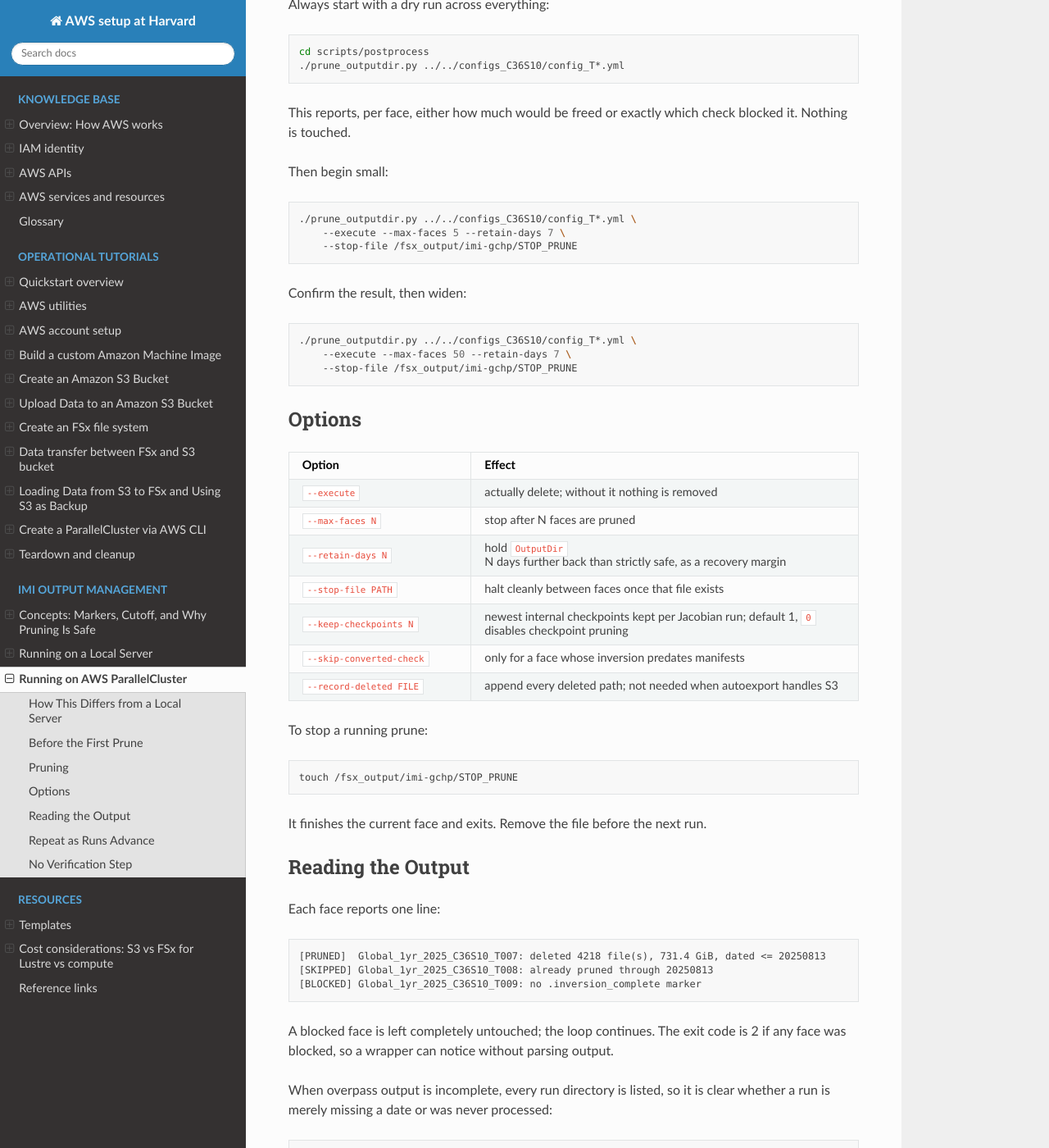
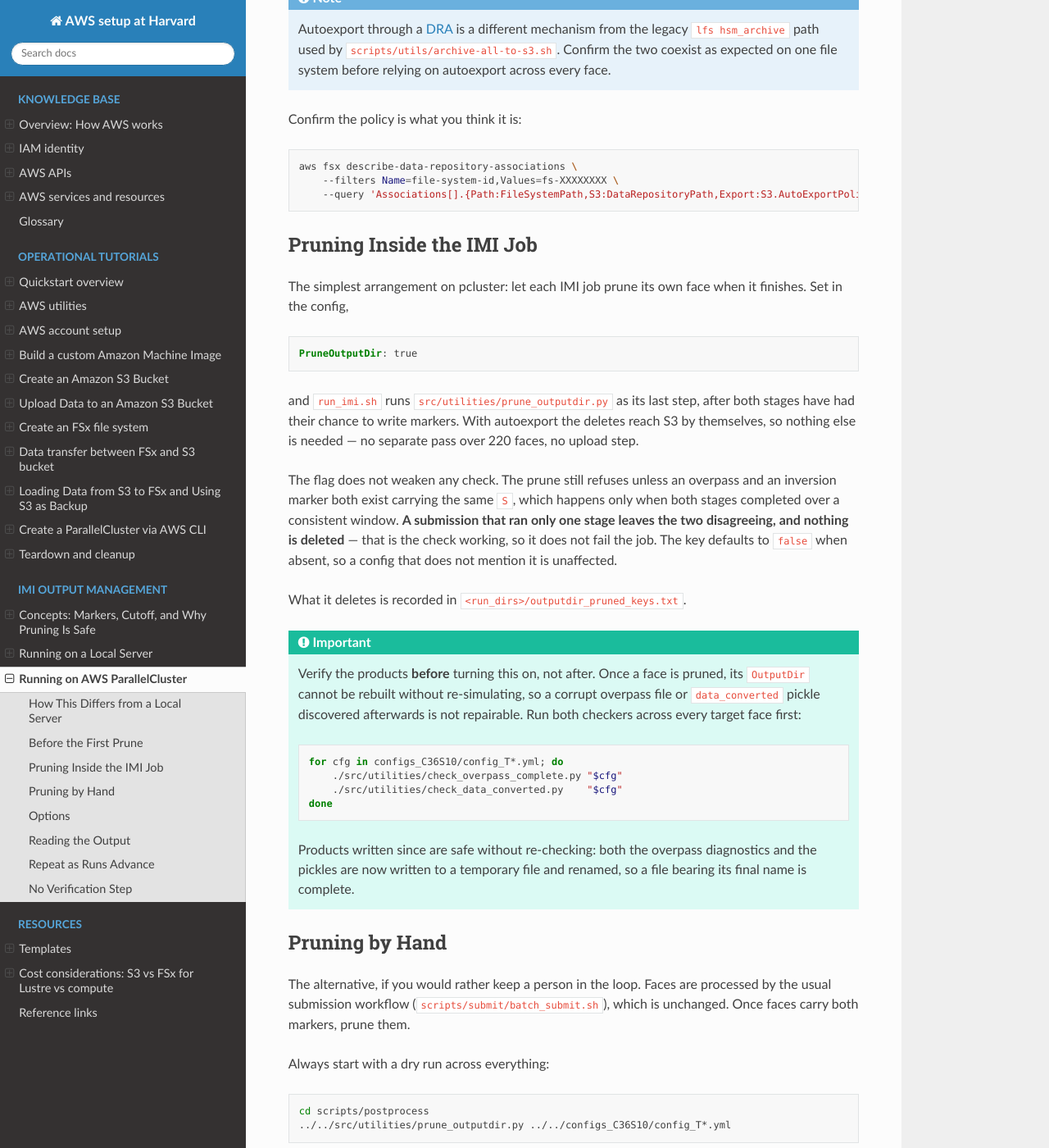
Before and after one commit to 1Dandan/learning-aws, a Sphinx documentation site: the page built from docs/source/imi/aws-pcluster.rst, in a window 1280 px wide and 1400 px high, scrolled down 1321 px. Shown: the whole window at 82% size. Built offline with Sphinx 7.4.7 and the Read the Docs theme 3.1.0, drawn with Linux system fonts in a browser that asks for light colours; some of the changed text lies outside the part shown.

Commit message:
Document pruning inside the IMI job, and the moved tools
PruneOutputDir: true makes run_imi.sh prune its own face as its last step.
On pcluster with autoexport that is the whole procedure -- the deletes reach
S3 by themselves, so the separate pass over 220 faces and the upload step both
go away. The flag weakens nothing: the prune still refuses unless both markers
carry the same S, and a submission that ran one stage leaves them disagreeing.

Also corrected, all of it stale against the code:

- prune_outputdir.py and check_overpass_complete.py moved to src/utilities/,
  so every command naming them was wrong
- markers and the prune manifest lost their leading dot, to be visible to ls
- the cutoff is S-2 only for an afternoon overpass; overpass_lookback_days()
  reads OverpassTime and holds it back a day for a morning one
- step 3 checks data_converted pickles as well as overpass files, since a
  truncated pickle satisfies the prune's fourth precondition
- CS_grids now uploads in full, second pass, --size-only

The versioning advice was wrong about cost. Enabling it duplicates nothing:
noncurrent versions appear only on delete or overwrite, so the bill follows the
deletion rate rather than the 168 TB total, and a 3-day expiry is tens of
dollars for the whole sweep rather than the 30-day figure implied before.

Co-Authored-By: Claude Opus 5 (1M context) <noreply@anthropic.com>

```diff
--- a/docs/source/imi/aws-pcluster.rst
+++ b/docs/source/imi/aws-pcluster.rst
@@ -45,8 +45,32 @@ Before the First Prune
    With a ``NEW,CHANGED,DELETED`` autoexport policy, deleting a file on FSx
    propagates the delete to S3, and that is irreversible.
 
-   **Enable S3 bucket versioning with a noncurrent-version expiry first.** A
-   30-day expiry is inexpensive and is the only real undo.
+   **Consider S3 bucket versioning with a short noncurrent-version expiry.**
+   Enabling it costs nothing on existing objects — noncurrent versions appear
+   only when something is deleted or overwritten — so the bill follows the
+   deletion *rate*, not the bucket total. At a few hundred GiB pruned per day
+   against a 3-day expiry, that is tens of dollars for an entire sweep.
+
+   It is the only measure here that protects against a mistake nobody
+   anticipated; every other check catches a failure that was foreseen. Suspend
+   versioning once the results are verified, and the lifecycle rule clears the
+   retained versions within the window.
+
+   .. code-block:: bash
+
+      aws s3api put-bucket-versioning --bucket BUCKET \
+          --versioning-configuration Status=Enabled
+
+      aws s3api put-bucket-lifecycle-configuration --bucket BUCKET \
+          --lifecycle-configuration '{"Rules":[{
+            "ID":"expire-pruned-outputdir","Status":"Enabled",
+            "Filter":{"Prefix":"output/"},
+            "NoncurrentVersionExpiration":{"NoncurrentDays":3},
+            "AbortIncompleteMultipartUpload":{"DaysAfterInitiation":7}}]}'
+
+   Confirm the interaction with your DRA on a single face before enabling it
+   bucket-wide: that deletes still propagate, and that a noncurrent version is
+   retained where you expect.
 
 .. note::
 
@@ -63,10 +87,55 @@ Confirm the policy is what you think it is:
        --filters Name=file-system-id,Values=fs-XXXXXXXX \
        --query 'Associations[].{Path:FileSystemPath,S3:DataRepositoryPath,Export:S3.AutoExportPolicy.Events}'
 
-Pruning
--------
+.. _prune-in-job:
 
-Faces are processed by the usual submission workflow
+Pruning Inside the IMI Job
+--------------------------
+
+The simplest arrangement on pcluster: let each IMI job prune its own face when
+it finishes. Set in the config,
+
+.. code-block:: yaml
+
+   PruneOutputDir: true
+
+and ``run_imi.sh`` runs ``src/utilities/prune_outputdir.py`` as its last step,
+after both stages have had their chance to write markers. With autoexport the
+deletes reach S3 by themselves, so nothing else is needed — no separate pass
+over 220 faces, no upload step.
+
+The flag does not weaken any check. The prune still refuses unless an overpass
+and an inversion marker both exist carrying the same ``S``, which happens only
+when both stages completed over a consistent window. **A submission that ran
+only one stage leaves the two disagreeing, and nothing is deleted** — that is
+the check working, so it does not fail the job. The key defaults to ``false``
+when absent, so a config that does not mention it is unaffected.
+
+What it deletes is recorded in ``<run_dirs>/outputdir_pruned_keys.txt``.
+
+.. important::
+
+   Verify the products **before** turning this on, not after. Once a face is
+   pruned, its ``OutputDir`` cannot be rebuilt without re-simulating, so a
+   corrupt overpass file or ``data_converted`` pickle discovered afterwards is
+   not repairable. Run both checkers across every target face first:
+
+   .. code-block:: bash
+
+      for cfg in configs_C36S10/config_T*.yml; do
+          ./src/utilities/check_overpass_complete.py "$cfg"
+          ./src/utilities/check_data_converted.py    "$cfg"
+      done
+
+   Products written since are safe without re-checking: both the overpass
+   diagnostics and the pickles are now written to a temporary file and renamed,
+   so a file bearing its final name is complete.
+
+Pruning by Hand
+---------------
+
+The alternative, if you would rather keep a person in the loop. Faces are
+processed by the usual submission workflow
 (``scripts/submit/batch_submit.sh``), which is unchanged. Once faces carry both
 markers, prune them.
 
@@ -75,7 +144,7 @@ Always start with a dry run across everything:
 .. code-block:: bash
 
    cd scripts/postprocess
-   ./prune_outputdir.py ../../configs_C36S10/config_T*.yml
+   ../../src/utilities/prune_outputdir.py ../../configs_C36S10/config_T*.yml
 
 This reports, per face, either how much would be freed or exactly which check
 blocked it. Nothing is touched.
@@ -84,7 +153,7 @@ Then begin small:
 
 .. code-block:: bash
 
-   ./prune_outputdir.py ../../configs_C36S10/config_T*.yml \
+   ../../src/utilities/prune_outputdir.py ../../configs_C36S10/config_T*.yml \
        --execute --max-faces 5 --retain-days 7 \
        --stop-file /fsx_output/imi-gchp/STOP_PRUNE
 
@@ -92,7 +161,7 @@ Confirm the result, then widen:
 
 .. code-block:: bash
 
-   ./prune_outputdir.py ../../configs_C36S10/config_T*.yml \
+   ../../src/utilities/prune_outputdir.py ../../configs_C36S10/config_T*.yml \
        --execute --max-faces 50 --retain-days 7 \
        --stop-file /fsx_output/imi-gchp/STOP_PRUNE
 
@@ -139,7 +208,7 @@ Each face reports one line:
 
   [PRUNED]  Global_1yr_2025_C36S10_T007: deleted 4218 file(s), 731.4 GiB, dated <= 20250813
   [SKIPPED] Global_1yr_2025_C36S10_T008: already pruned through 20250813
-  [BLOCKED] Global_1yr_2025_C36S10_T009: no .inversion_complete marker
+  [BLOCKED] Global_1yr_2025_C36S10_T009: no inversion_complete marker
 
 A blocked face is left completely untouched; the loop continues. The exit code
 is 2 if any face was blocked, so a wrapper can notice without parsing output.
@@ -164,7 +233,7 @@ Common blocks and what they mean:
 
    * - Message
      - Meaning
-   * - ``no .inversion_complete marker``
+   * - ``no inversion_complete marker``
      - the inversion has not finished for this face
    * - ``markers disagree``
      - one stage has advanced past the other; rerun the lagging one
@@ -181,7 +250,7 @@ Repeat as Runs Advance
 
 ``S`` grows as the Jacobian runs progress. Each processing round pushes the
 markers forward and the cutoff with them, so the prune is worth re-running
-periodically. ``.outputdir_pruned.json`` makes an already-pruned face a no-op,
+periodically. ``outputdir_pruned.json`` makes an already-pruned face a no-op,
 so re-running across every face is cheap.
 
 No Verification Step
```
Also changed, not shown: docs/source/imi/local-server.rst (+38 -11 lines), docs/source/imi/overview.rst (+24 -5 lines).
